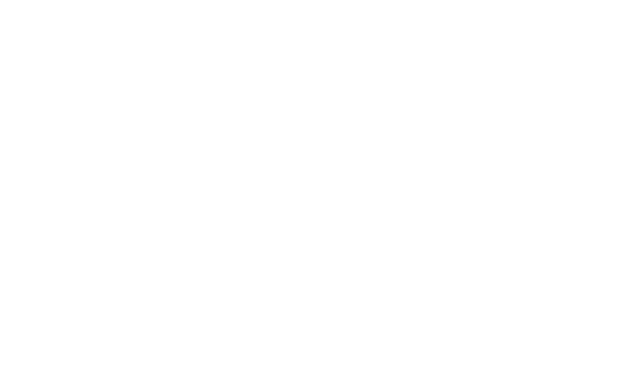
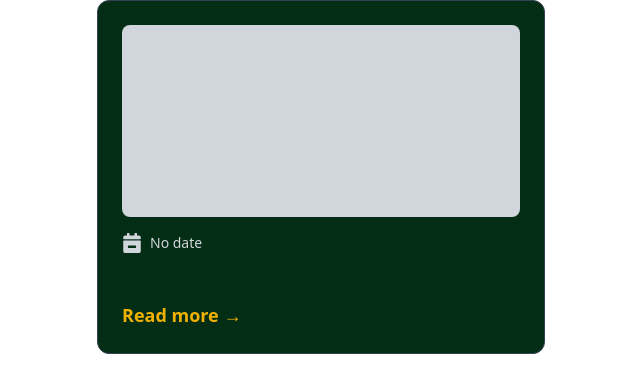
Before and after one commit to Burak-A-dev/StorAid, a React (Vite) app: page / in a window 1280 px wide. Shown: the top 392 px of the page, without its empty margins (319-959 px from the left). Built offline with nearby package versions, Linux system fonts and the light colour scheme.

Commit message:
Booking card initial commit.

```diff
--- a/src/App.jsx
+++ b/src/App.jsx
@@ -1,6 +1,9 @@
+import BookingCard from "./components/common/BookingCard";
+
 function App() {
   return (
     <div>
+      <BookingCard/>
     </div>
   );
 }
--- /dev/null
+++ b/src/components/common/BookingCard.jsx
@@ -0,0 +1,42 @@
+import { FaCalendarMinus } from "react-icons/fa";
+
+const BookingCard = ({ title, description, created, imageUrl }) => {
+  return (
+    <div className="bg-green-950 rounded-xl border border-gray-700 p-6 max-w-md mx-auto flex flex-col gap-4">
+      <div className="w-full h-48 bg-gray-300 rounded-lg overflow-hidden">
+        {imageUrl && (
+          <img
+            src={imageUrl}
+            alt={title}
+            className="w-full h-full object-cover"
+          />
+        )}
+      </div>
+
+      <div className="flex items-center gap-2 text-gray-300 text-sm hover:bg-[#f1ffea]">
+        <FaCalendarMinus className="text-xl" />
+        <span>
+        {created
+        ? new Date(created).toLocaleDateString("en-US", {
+        year: "numeric",
+        month: "long",
+        day: "numeric",
+        })
+        : "No date"}
+        </span>
+      </div>
+
+      <h3 className="text-2xl font-bold text-white">{title}</h3>
+      <p className="text-gray-300 line-clamp-4">{description}</p>
+
+      <a
+        href="#"
+        className="mt-auto inline-flex items-center text-yellow-500 hover:text-yellow-400 font-semibold transition duration-150 text-lg"
+      >
+        Read more &rarr;
+      </a>
+    </div>
+  );
+};
+
+export default BookingCard;
```
